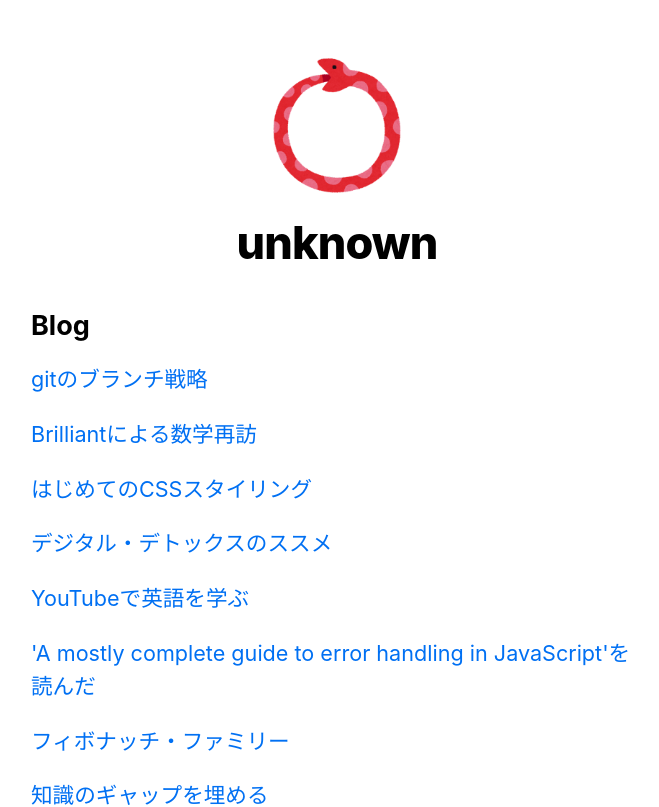
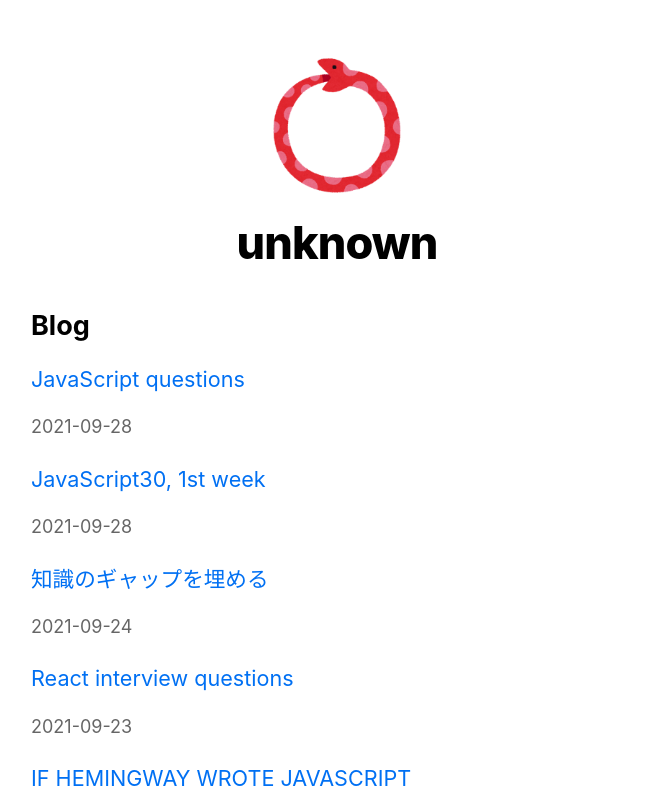
Before and after one commit to ant-fugue/strange-loop, a Next.js app: page / in a window 1280 px wide. Shown: the top 807 px of the page, without its empty margins (303-962 px from the left). Built offline with nearby package versions, Linux system fonts and the light colour scheme.

Commit message:
Sort posts and display blog articles by updated day

```diff
--- a/lib/posts.js
+++ b/lib/posts.js
@@ -30,8 +30,8 @@ export function getSortedPostsData() {
       ...matterResult.data,
     };
   });
-  // Sort posts by date
-  return allPostsData.sort(({ date: a }, { date: b }) => {
+  // Sort posts by updated date
+  return allPostsData.sort(({ updated: a }, { updated: b }) => {
     if (a < b) {
       return 1;
     } else if (a > b) {
--- a/pages/index.js
+++ b/pages/index.js
@@ -23,14 +23,14 @@ export default function Home({ allPostsData }) {
       <section className={`${utilStyles.headingMd} ${utilStyles.padding1px}`}>
         <h2 className={utilStyles.headingLg}>Blog</h2>
         <ul className={utilStyles.list}>
-          {allPostsData.map(({ id, date, title }) => (
+          {allPostsData.map(({ id, updated, created, title }) => (
             <li className={utilStyles.listItem} key={id}>
               <Link href={`/posts/${id}`}>
                 <a>{title}</a>
               </Link>
               <br />
               <small className={utilStyles.lightText}>
-                <p>{date}</p>
+                <p>{updated}</p>
               </small>
             </li>
           ))}
--- a/pages/posts/[id].js
+++ b/pages/posts/[id].js
@@ -28,7 +28,8 @@ export default function Post({ postData }) {
       </Head>
       <article>
         <h1 className={utilStyles.headingXl}>{postData.title}</h1>
-        <div className={utilStyles.lightText}>{postData.date}</div>
+        <div className={utilStyles.lightText}>created: {postData.created}</div>
+        {postData.created !== postData.updated && <div className={utilStyles.lightText}>updated: {postData.updated}</div>}
         <div dangerouslySetInnerHTML={{ __html: postData.contentHtml }} />
       </article>
     </Layout>
```
